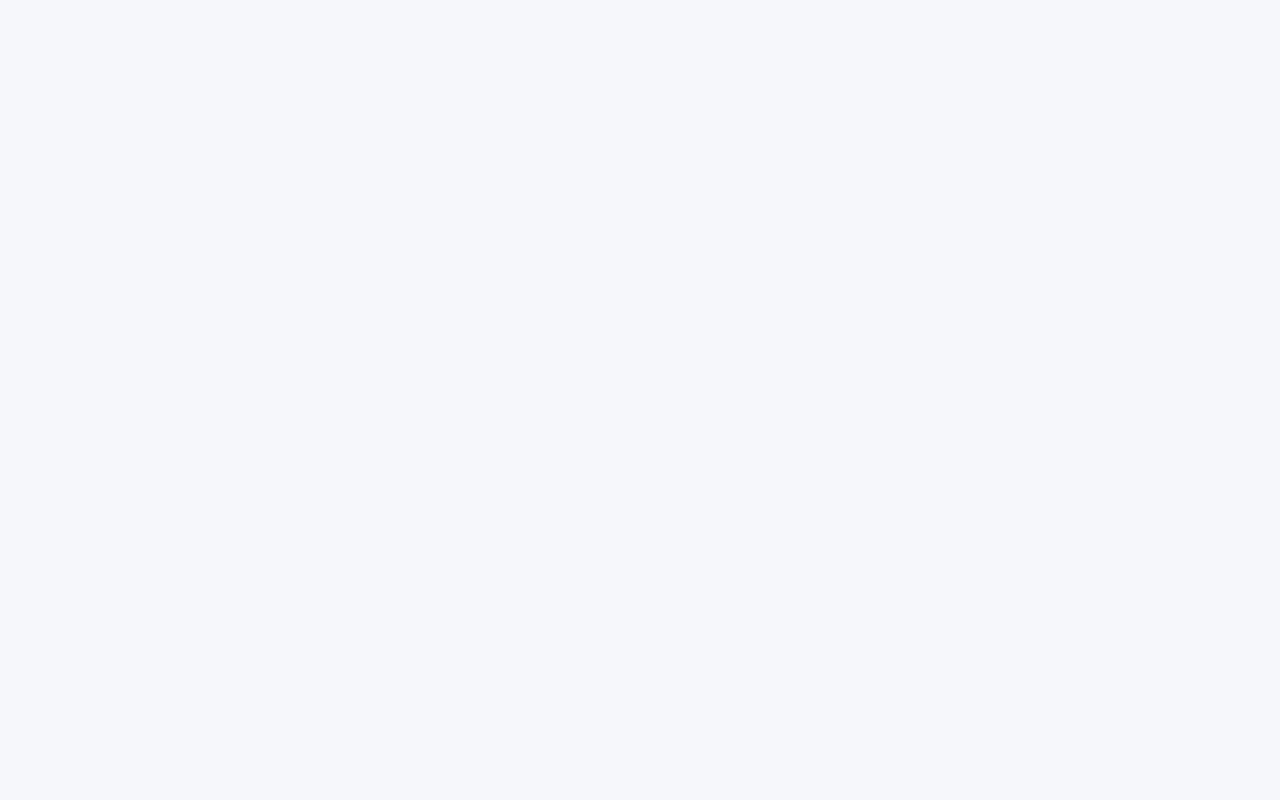
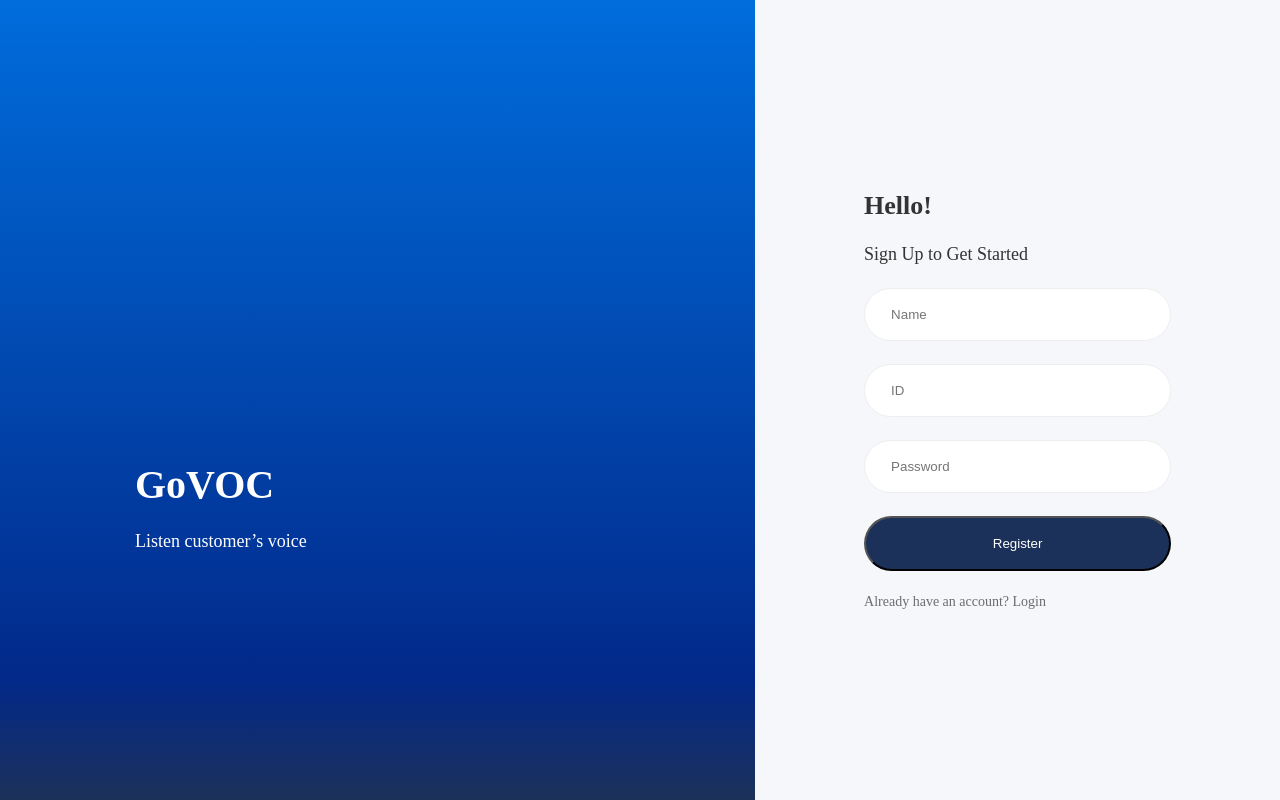
Before and after one commit to CSID-DGU/2024-1-SCS4031-01-11m-1, a React (Vite) app in the folder frontend/: page /signup in a window 1280 px wide. Before the commit this address had no page. Built offline with nearby package versions, Linux system fonts and the light colour scheme.

Commit message:
feat:회원가입

```diff
--- a/frontend/src/Router.jsx
+++ b/frontend/src/Router.jsx
@@ -1,7 +1,7 @@
 import { BrowserRouter, Route, Routes } from "react-router-dom";
 import { PrivateRoutes } from "./PrivateRoutes";
 import Login from "./router/Login";
-
+import Signup from "./router/Signup";
 
 
 function Router() {
@@ -15,7 +15,7 @@ function Router() {
             </Route>
                 {/* 로그인할 필요 없이 접근 가능한 페이지들 */}
             <Route path="/login" element={<Login />}/>
-
+            <Route path="/signup" element={<Signup />}/>
             </Routes>
 
         </BrowserRouter>
--- /dev/null
+++ b/frontend/src/router/Signup.jsx
@@ -0,0 +1,192 @@
+import { useState } from 'react';
+import { Link } from 'react-router-dom';
+import styled from 'styled-components';
+
+const Container = styled.div`
+    width: 100%;
+    height: 100%;
+    display: flex;
+    justify-content: center;
+    background: #F5F7FA;
+`;
+
+const Left = styled.div`
+    width: 59%;
+    height: 100%;
+    display: flex;
+    background: linear-gradient(180deg, #006DDC 0%, #02298A 84.79%, #1C3159 100%);
+    position: absolute;
+    left: 0px;
+`;
+
+const Box = styled.div`
+    display: flex;
+    flex-direction: column;
+    align-items: flex-start;
+    gap: 23px;
+    position: absolute;
+    margin-left: 135px;
+    margin-top: 438px;
+`;
+
+const Logo = styled.p`
+    color: #FFF;
+    font-family: "Wanted Sans";
+    font-size: 40px;
+    font-style: normal;
+    font-weight: 700;
+    line-height: normal;
+    margin-top: 23px;
+`;
+
+const Text = styled.p`
+    color: #FFF;
+    font-family: "Wanted Sans";
+    font-size: 18px;
+    font-style: normal;
+    font-weight: 300;
+    line-height: normal;
+`;
+
+const Right = styled.div`
+    width: 41%;
+    height:100%;
+    position:absolute;
+    right:0px;
+    display: flex;
+    justify-content: center;
+    align-items: center;
+`;
+
+const RightBox = styled.div`
+    display: flex;
+    flex-direction: column;
+    gap: 23px;
+`;
+
+const Hello = styled.p`
+    color: #333;
+    font-family: "Wanted Sans";
+    font-size: 26px;
+    font-style: normal;
+    font-weight: 700;
+    line-height: normal;
+`;
+
+const Welcom = styled.p`
+    color: #333;
+    font-family: "Wanted Sans";
+    font-size: 18px;
+    font-style: normal;
+    font-weight: 400;
+    line-height: normal;
+`;
+
+const Input = styled.input`
+    width: 307px;
+    padding: 18px 26px;
+    border-radius: 30px;
+    border: 1px solid #EEE;
+    background: #FFF;
+`;
+
+const Button = styled.button`
+    width: 307px;
+    padding: 18px 26px;
+    border-radius: 30px;
+    background: #1C3159;
+    color: #fff;
+`;
+
+const SignUpLink = styled(Link)`
+    color: #333;
+    font-family: "Wanted Sans";
+    font-size: 14px;
+    font-style: normal;
+    font-weight: 400;
+    line-height: normal;
+    opacity: 0.7;
+`;
+
+const ErrorMessage = styled.p`
+    color: red;
+    font-family: "Wanted Sans";
+    font-size: 14px;
+    font-style: normal;
+    font-weight: 400;
+    line-height: normal;
+`;
+
+function Login() {
+    const [name, setName] = useState('');
+    const [id, setId] = useState('');
+    const [password, setPassword] = useState('');
+    const [error, setError] = useState('');
+
+    const handleRegister = async () => {
+        try {
+            const response = await fetch('http://localhost:3000/auth/sign-up', {
+                method: 'POST',
+                headers: {
+                    'Content-Type': 'application/json',
+                },
+                body: JSON.stringify({
+                    name: name,
+                    id: id,
+                    password: password,
+                }),
+            });
+
+            if (response.ok) {
+                const data = await response.json();
+                console.log('Registration successful:', data);
+                history.push('/login');
+            } else {
+                setError('회원가입에 실패하였습니다.');
+                console.error('Registration failed:', response.statusText);
+            }
+        } catch (error) {
+            console.error('Error during registration:', error);
+        }
+    };
+
+    return (
+        <Container>
+            <Left>
+                <Box>
+                    <Logo>GoVOC</Logo>
+                    <Text>Listen customer’s voice</Text>
+                </Box>
+            </Left>
+            <Right>
+                <RightBox>
+                    <Hello>Hello!</Hello>
+                    <Welcom>Sign Up to Get Started</Welcom>
+                    <Input
+                        type="text"
+                        placeholder="Name"
+                        value={name}
+                        onChange={(e) => setName(e.target.value)}
+                    />
+                    <Input
+                        type="text"
+                        placeholder="ID"
+                        value={id}
+                        onChange={(e) => setId(e.target.value)}
+                    />
+                    <Input
+                        type="password"
+                        placeholder="Password"
+                        value={password}
+                        onChange={(e) => setPassword(e.target.value)}
+                    />
+                    <Button onClick={handleRegister}>Register</Button>
+                    <SignUpLink to="/login">Already have an account? Login</SignUpLink>
+                    {error && <ErrorMessage>{error}</ErrorMessage>}
+                </RightBox>
+            </Right>
+        </Container>
+    );
+}
+
+export default Login;
```
Also changed, not shown: frontend/src/components/login/codicon_mail.png (deleted), frontend/src/components/login/codicon_pw.png (deleted).
